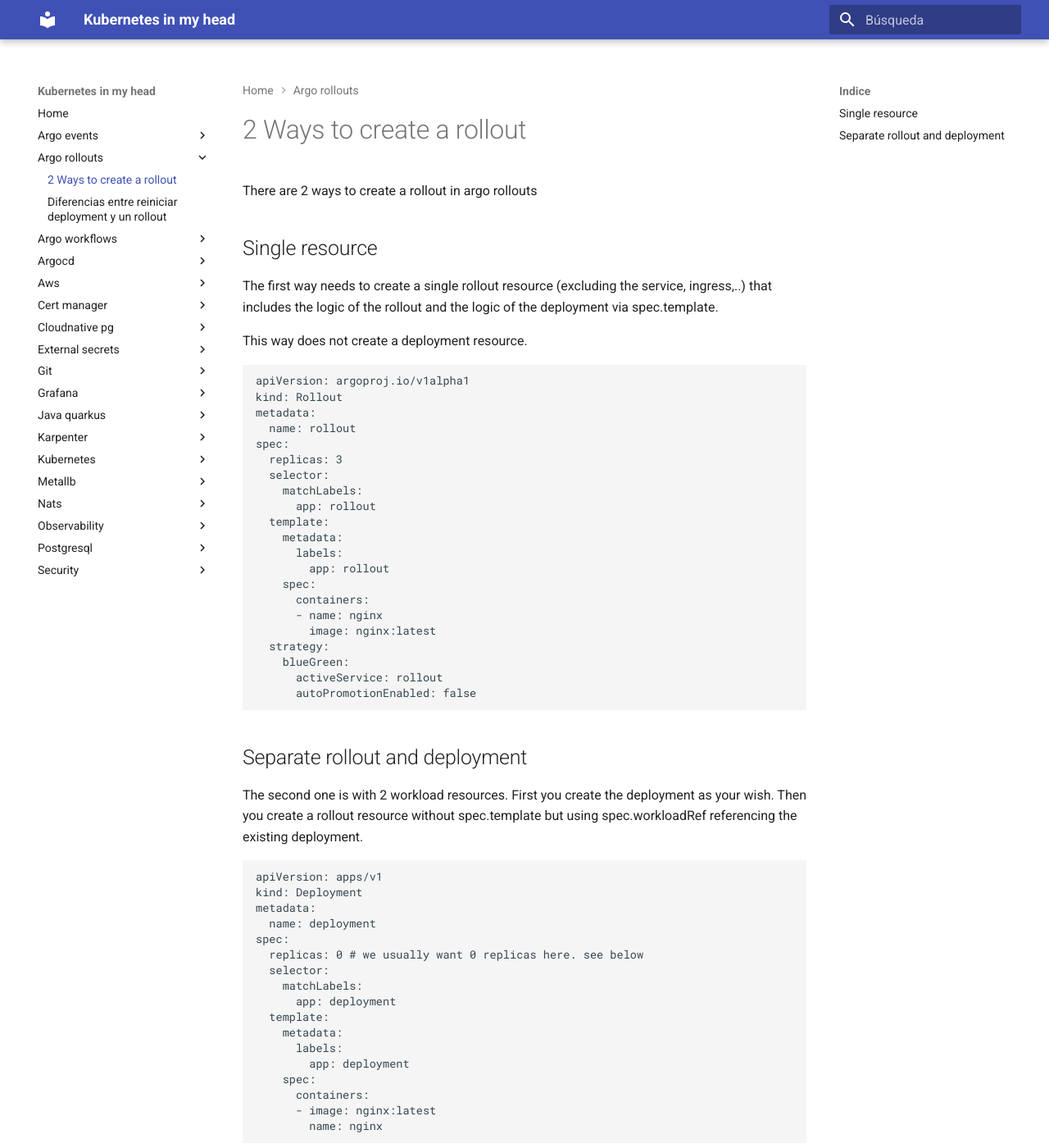
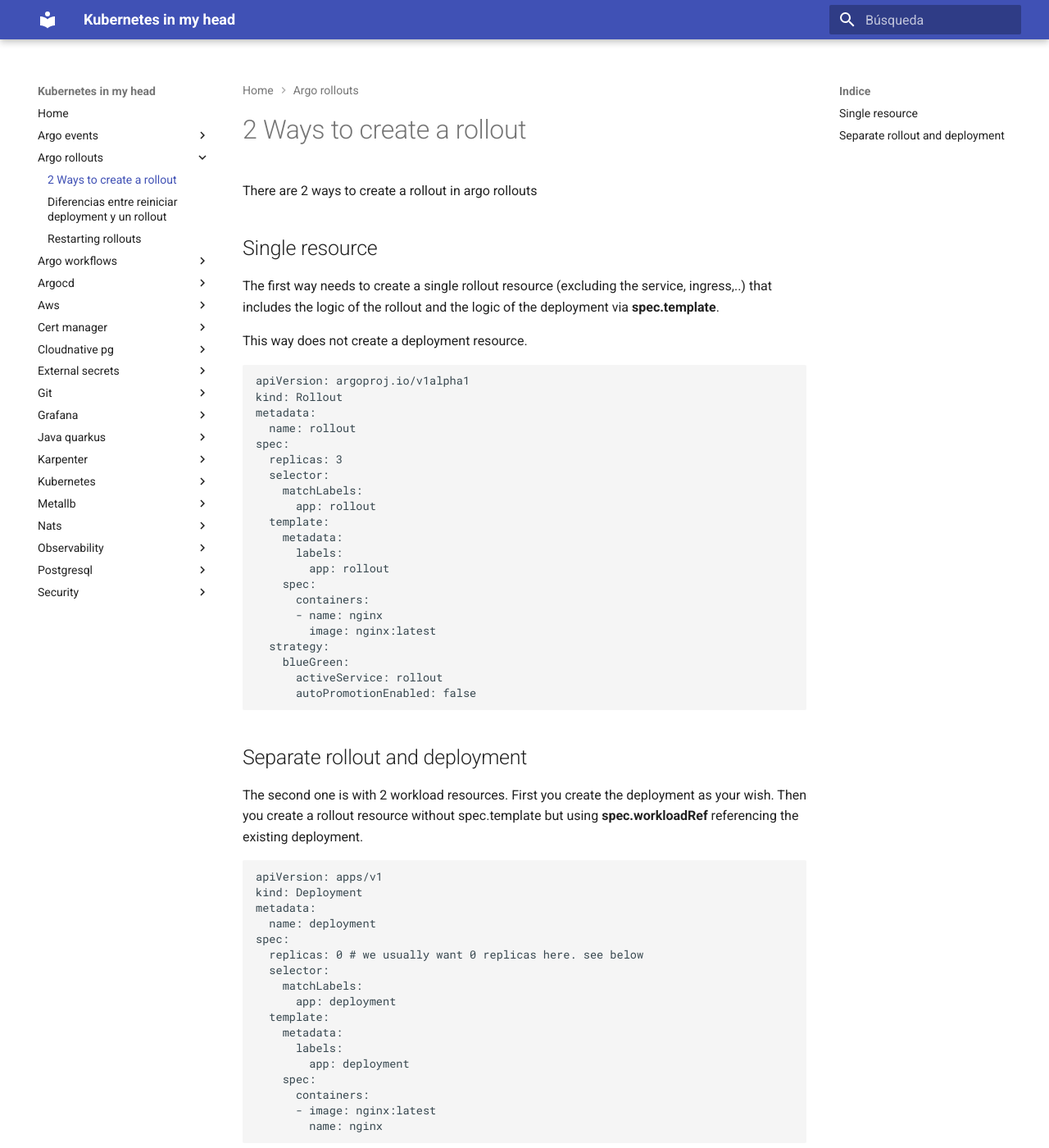
Before and after one commit to jorgelon/kubernetesinmyhead.net, an MkDocs documentation site: the page built from docs/argo-rollouts/2-ways.md, in a window 1280 px wide and 1400 px high. Shown: the whole window at 82% size. Built offline with MkDocs 1.6.1 and Material for MkDocs 9.7.7, drawn with Linux system fonts in a browser that asks for light colours.

Commit message:
add info about restart

````diff
--- a/docs/argo-rollouts/2-ways.md
+++ b/docs/argo-rollouts/2-ways.md
@@ -4,7 +4,7 @@ There are 2 ways to create a rollout in argo rollouts
 
 ## Single resource
 
-The first way needs to create a single rollout resource (excluding the service, ingress,..) that includes the logic of the rollout and the logic of the deployment via spec.template.
+The first way needs to create a single rollout resource (excluding the service, ingress,..) that includes the logic of the rollout and the logic of the deployment via **spec.template**.
 
 This way does not create a deployment resource.
 
@@ -34,7 +34,7 @@ spec:
 
 ## Separate rollout and deployment
 
-The second one is with 2 workload resources. First you create the deployment as your wish. Then you create a rollout resource without spec.template but using spec.workloadRef referencing the existing deployment.
+The second one is with 2 workload resources. First you create the deployment as your wish. Then you create a rollout resource without spec.template but using **spec.workloadRef** referencing the existing deployment.
 
 ```yaml
 apiVersion: apps/v1
````
Also changed, not shown: docs/argo-rollouts/restarting-rollouts.md (added, +42 -0 lines).
